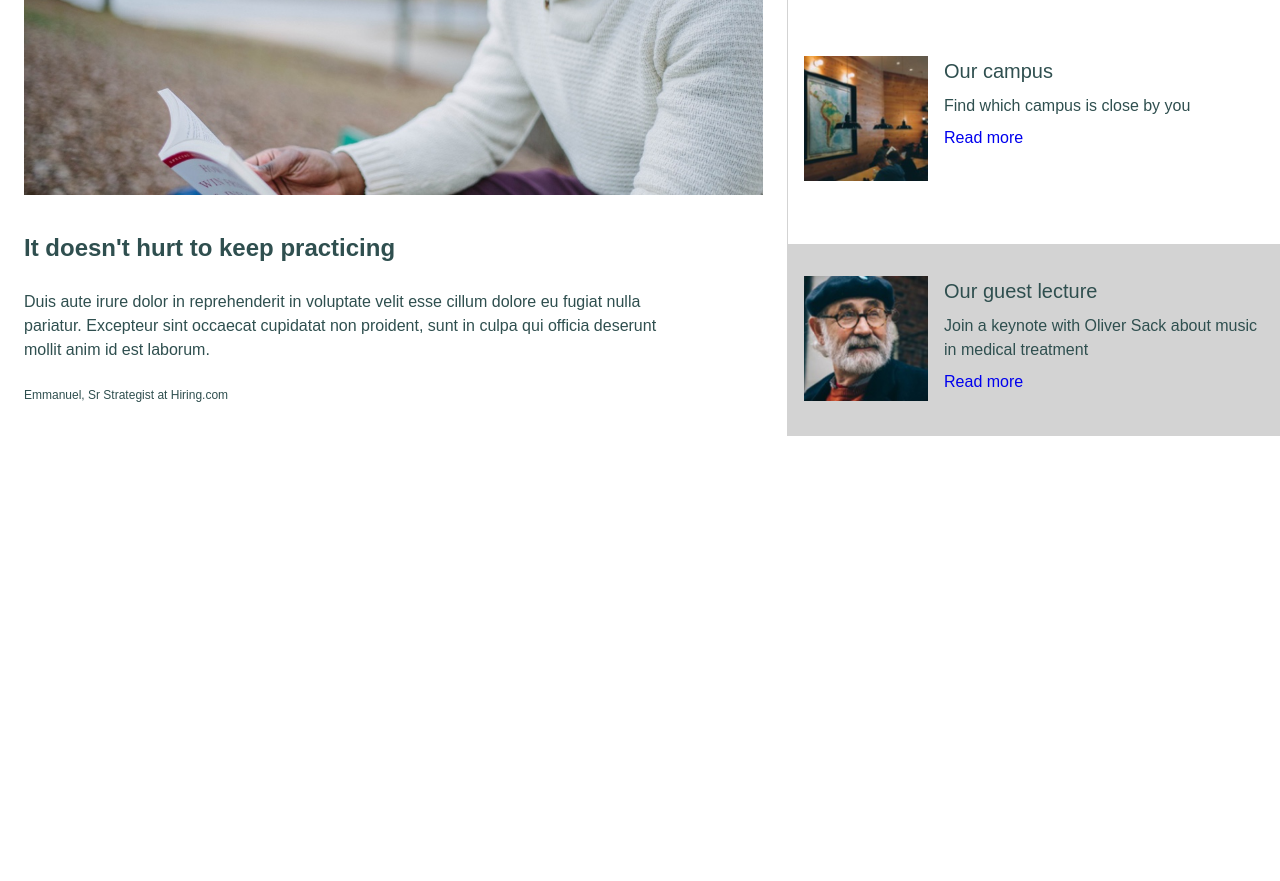
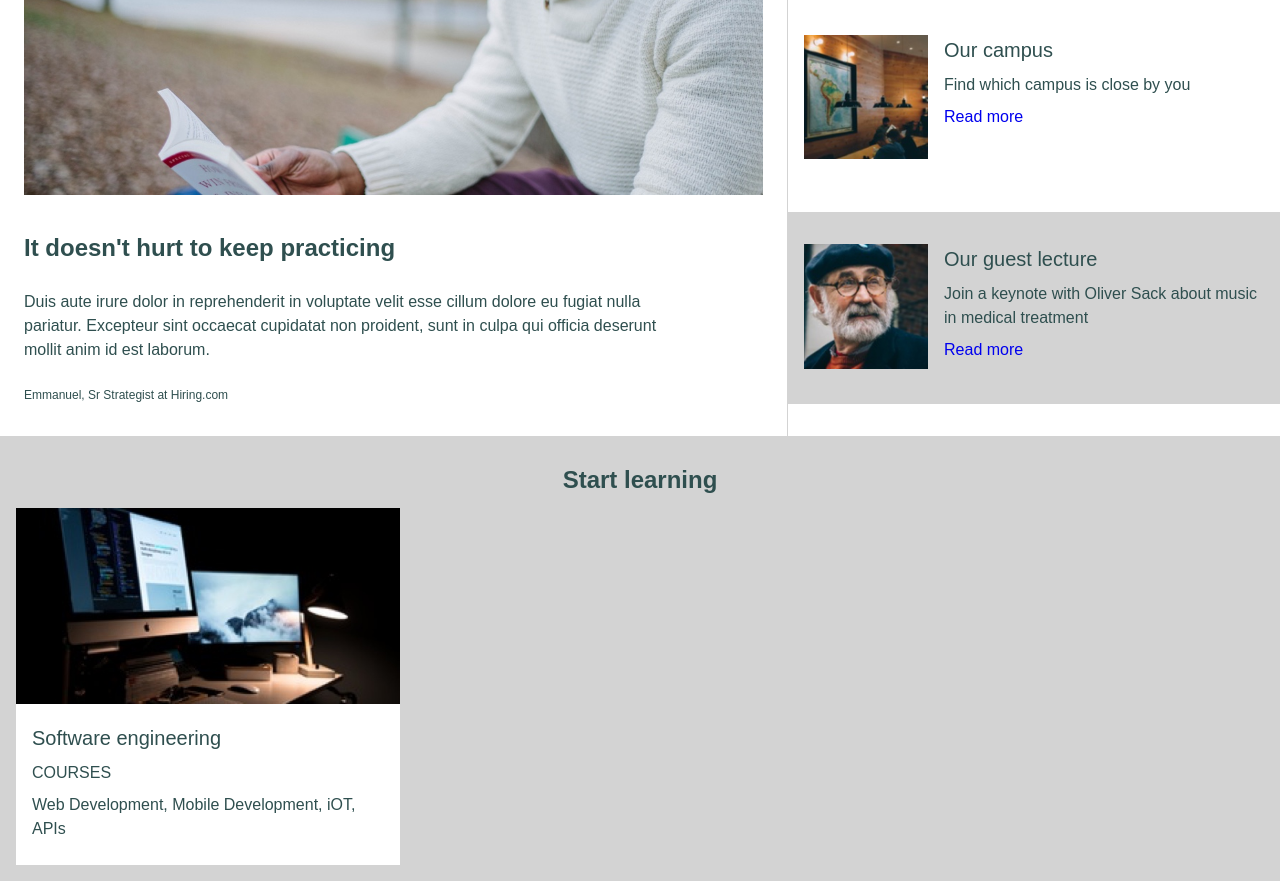
Before and after one commit to Steven-EB/colmar-academy, a plain HTML site: page index.html in a window 1280 px wide. Shown: the part 920-1801 px from the top of the page. Before the commit the page ends 1356 px from the top, so only its background shows below. Drawn offline with Linux system fonts and the light colour scheme.

Commit message:
improve styling department entries

```diff
--- a/index.html
+++ b/index.html
@@ -73,7 +73,7 @@
         <section class="information-section">
             <div class="primary-container">
                 <div class="img-container">
-                    <img src="resources/images/information-main.jpg" alt="Students studying on a picnic table">
+                    <img src="resources/images/information-main.jpg" alt="Man sits reading on a bench">
                 </div>
                 <div class="text-info-box">
                     <h2>It doesn't hurt to keep practicing</h2>
@@ -84,7 +84,7 @@
             <div class="secondary-container">
                 <div class="secondary-info-box"><!-- Orientation date-->
                     <div class="img-container">
-                        <img src="resources/images/information-orientation.jpg">
+                        <img src="resources/images/information-orientation.jpg" alt="Birdseye view of people walking, their shadows cast long on the ground">
                     </div>
                     <div class="text-info-box">
                         <h3>Orientation date</h3>
@@ -95,7 +95,7 @@
                 <hr>
                 <div class="secondary-info-box"><!-- Our campus -->
                     <div class="img-container">
-                        <img src="resources/images/information-campus.jpg">
+                        <img src="resources/images/information-campus.jpg" alt="Students study in a dimly lit room, a map of South America on the wall">
                     </div>
                     <div class="text-info-box">
                         <h3>Our campus</h3>
@@ -105,7 +105,7 @@
                 </div>
                 <div class="secondary-info-box gray-background"><!-- Our guest lecture-->
                     <div class="img-container">
-                        <img src="resources/images/information-guest-lecture.jpg">
+                        <img src="resources/images/information-guest-lecture.jpg" alt="Headshot of a bearded elderly man wearing glasses and a beret">
                     </div>
                     <div class="text-info-box">
                         <h3>Our guest lecture</h3>
@@ -113,6 +113,34 @@
                         <a href="#">Read more</a>
                     </div>
                 </div>
+            </div>
+        </section>
+
+        <!-- Learning Section -->
+
+        <section class="learning-section">
+            <div class="primary-container">
+                <h2>Start learning</h2>
+            </div>
+            <div class="secondary-container">
+
+                    <div class="secondary-info-box"><!-- Software engineering -->
+                        <div class="img-container">
+                            <img src="resources/images/course-software.jpg">
+                        </div>
+                        <div class="text-info-box">
+                            <h3>
+                                <a href="#">Software engineering</a>
+                            </h3>
+                            <p>COURSES</p>
+                            <p>
+                               <a href="#">Web Development,</a>
+                               <a href="#">Mobile Development,</a>
+                               <a href="#">iOT,</a>
+                               <a href="#">APIs</a>
+                            </p>
+                        </div>
+                    </di
             </div>
         </section>
 
--- a/resources/css/style.css
+++ b/resources/css/style.css
@@ -187,6 +187,10 @@ hr {
     justify-content: center;
 }
 
+.banner-section .text-info-box {
+    padding: 1rem;
+}
+
 .banner-section h1 {
     font-size: 24px;
     font-weight: bold;
@@ -213,9 +217,10 @@ hr {
     border-right: 1px lightgray solid;
 }
 
-.information-section .primary-container h2 {
+.primary-container h2 {
     font-size: 24px;
     font-weight: bold;
+    color: darkslategray;
     padding-top: 32px;
 }
 
@@ -225,7 +230,12 @@ hr {
 
 .information-section .caption {
     font-size: 12px;
+    font-weight: 400;
     padding-top: 32px;
+}
+
+.information-section .secondary-container {
+    margin-bottom: 32px;
 }
 
 .information-section .secondary-container .img-container {
@@ -236,3 +246,43 @@ hr {
 .information-section .description-box {
     line-height: 1.1;
 }
+
+/* Learning Section */
+
+.learning-section {
+    display: block;
+    width: 100%;
+    background-color: lightgray;
+}
+
+.learning-section .primary-container {
+    width: 100%;
+    text-align: center;
+    padding: 0;
+}
+
+.learning-section .secondary-container {
+    width: 100%;
+}
+
+.learning-section .secondary-info-box {
+    display: block;
+    width: 30%;
+    text-align: left;
+    background-color: white;
+    padding: 0;
+    margin: 1rem;
+}
+
+.learning-section .text-info-box {
+    padding: 1rem 1rem 1.5rem 1rem;
+}
+
+.learning-section .secondary-info-box a {
+    display: inline;
+    color: darkslategray;
+}
+
+.learning-section .secondary-info-box a:hover {
+    color: deeppink;
+}
```
